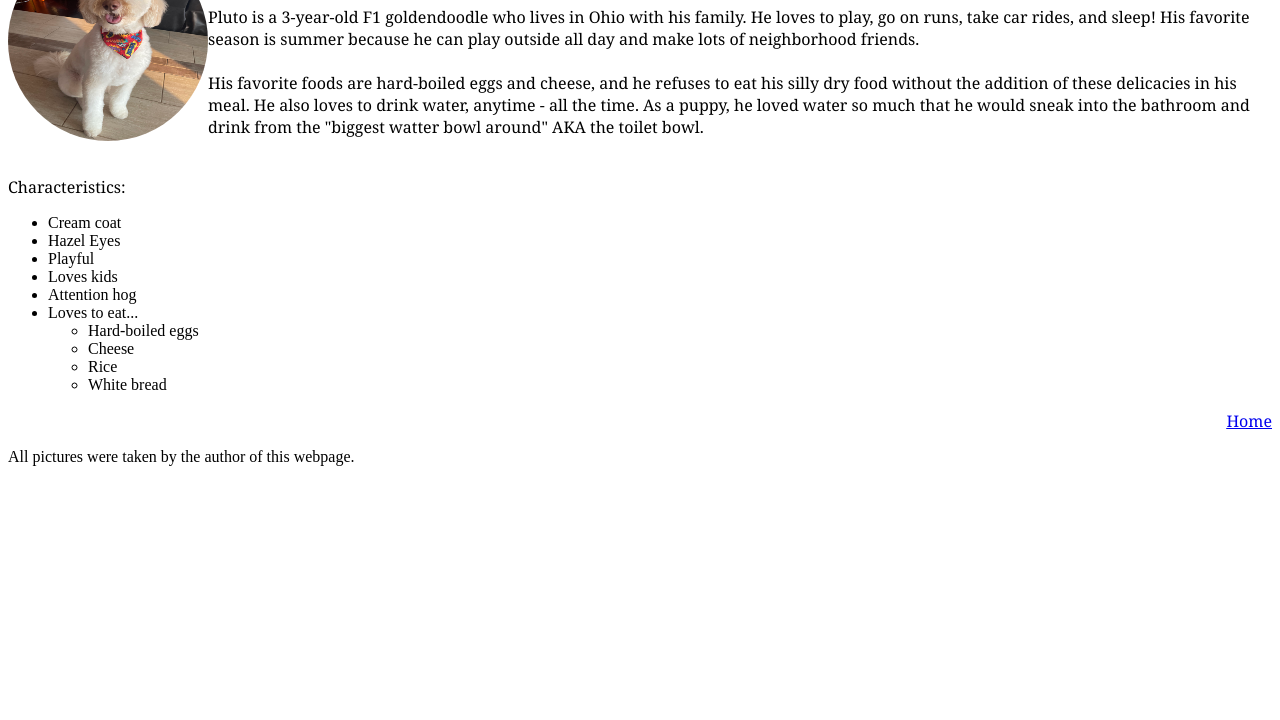
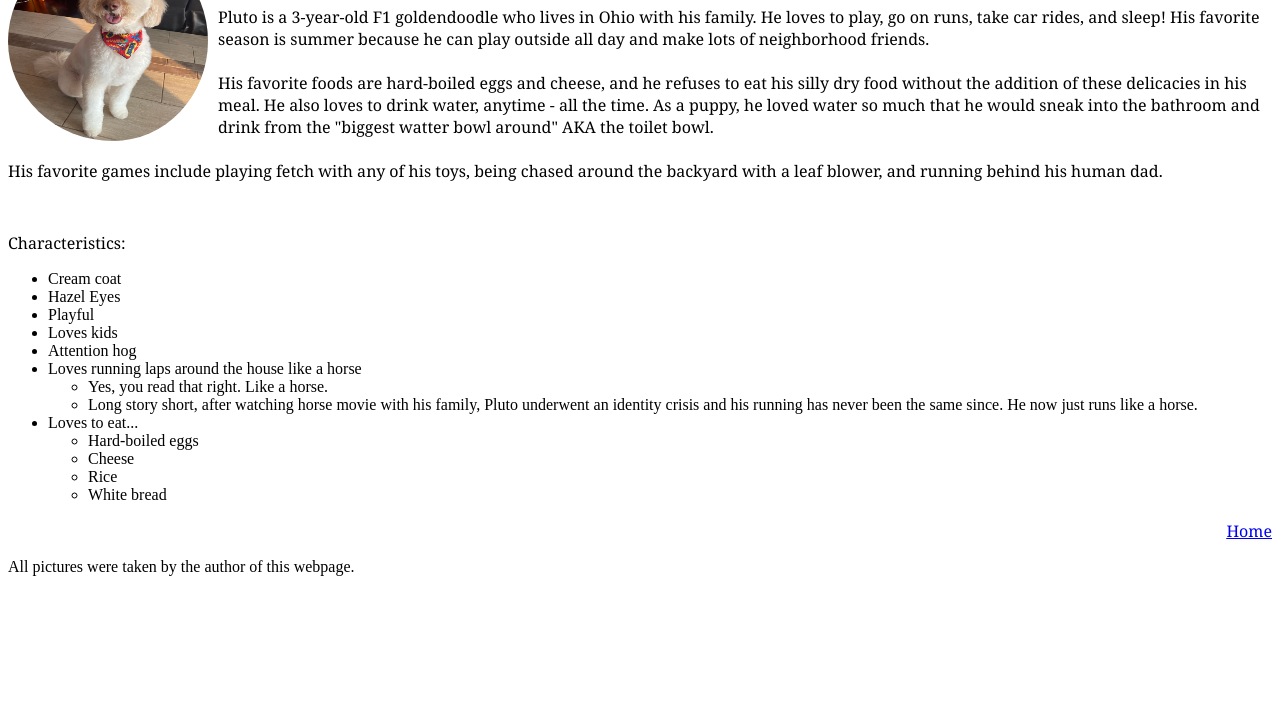
Before and after one commit to dipakship/Multipage-Website, a plain HTML site: page about.html in a window 1280 px wide. Shown: the part 80-800 px from the top of the page. Drawn offline with Linux system fonts and the light colour scheme.

Commit message:
about pluto

```diff
--- a/about.html
+++ b/about.html
@@ -17,9 +17,11 @@
 
     His favorite foods are hard-boiled eggs and cheese, and he refuses to eat his silly dry food without the addition of these delicacies in his meal. He also loves to drink water, anytime - all the time. As a puppy, he loved water so much that he would sneak into the bathroom and drink from the "biggest watter bowl around" AKA the toilet bowl. <br> <br>
 
-    <!--ADD SOME MORE THINGS HERE-->
+    His favorite games include playing fetch with any of his toys, being chased around the backyard with a leaf blower, and running behind his human dad.
 
 </p>
+
+<br>
 
 <p>
     Characteristics:
@@ -40,6 +42,17 @@
             Attention hog
         </li>
         <li>
+            Loves running laps around the house like a horse
+            <ul>
+                <li>
+                    Yes, you read that right. Like a horse.
+                </li>
+                <li>
+                    Long story short, after watching horse movie with his family, Pluto underwent an identity crisis and his running has never been the same since. He now just runs like a horse.
+                </li>
+            </ul>
+        </li>
+        <li>
             Loves to eat...
             <ul>
                 <li>
@@ -54,7 +67,7 @@
                 <li>
                     White bread
                 </li>
-        </ul>
+            </ul>
         </li>
     </ul>
 </p>
--- a/stylesheet.css
+++ b/stylesheet.css
@@ -32,6 +32,7 @@ p{
 #circleprofile{
     border-radius: 50%;
     float: left;
+    padding-right: 10px;
 }
 
 .tableOfContents{
```
